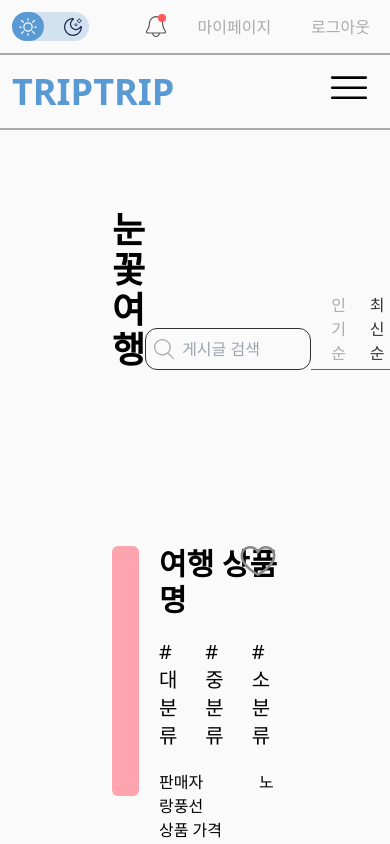
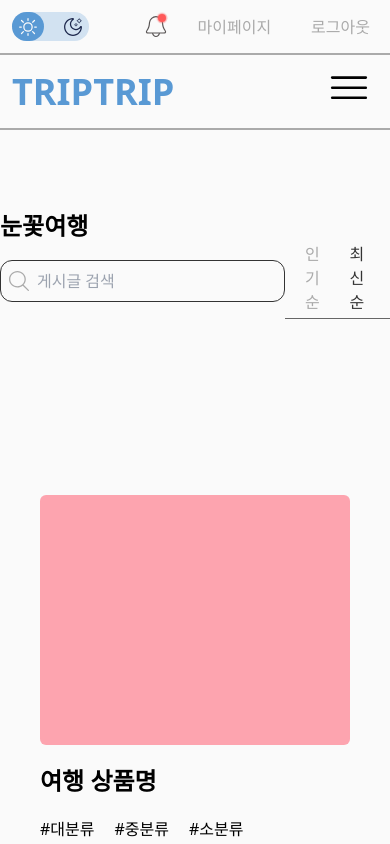
Before and after one commit to TRIP-Side-Project/frontend, a React (Vite) app: page /products in a window 390 px wide. Shown: the top 844 px of the page. Built offline with nearby package versions, Linux system fonts and the light colour scheme.

Commit message:
Style: 홈, 상품 목록 페이지 반응형 작업

```diff
--- a/src/components/Bookmark/Bookmark.tsx
+++ b/src/components/Bookmark/Bookmark.tsx
@@ -10,7 +10,7 @@ export default function Bookmark () {
   }
   return (
     <>
-    <div className="absolute top-0 right-0 cursor-pointer" onClick={handleBookmark}>
+    <div className="absolute bottom-2 right-2 md:top-0 md:right-0 cursor-pointer z-2" onClick={handleBookmark}>
       {isBookmarked ?
         <BookmarkButton fillColor="#FF5959" width="40px" height="30px" /> :
         <UnBookmarkButton fillColor="#888888" width="40px" height="30px" />
--- a/src/components/productListItems/ProductListItems.tsx
+++ b/src/components/productListItems/ProductListItems.tsx
@@ -2,26 +2,27 @@ import Bookmark from "../Bookmark/Bookmark";
 
 export default function ProductListItems () {
 
+
   return (
     <>
-    <div className="flex align-center relative my-24 cursor-pointer">
-      <div className="w-1/3 h-[250px] bg-rose-300 rounded-md"></div>
-      <div className="pl-5 flex flex-col justify-between align-center">
+    <div className=" mx-10 md:mx-0 flex flex-col justify-start items-start md:justify-normal md:items-stretch md:flex-row relative my-24 cursor-pointer">
+      <div className="w-full md:w-1/3 h-[250px] bg-rose-300 rounded-md"></div>
+      <div className="md:pl-5 flex flex-col md:justify-between">
         <div>
-          <h2 className="text-3xl mb-5 font-bold">여행 상품명</h2>
-          <div className="text-xl flex gap-5 mb-5">
+          <h2 className="text-2xl md:text-3xl mb-5 mt-5 md:mt-0 font-bold">여행 상품명</h2>
+          <div className="text-base md:text-xl flex gap-5 mb-5">
             <span>#대분류</span>
             <span>#중분류</span>
             <span>#소분류</span>
           </div>
         </div>
-        <div className="pb-3">
+        <div className="md:pb-3">
           <div>
-            <span className="w-[100px] inline-block">판매자</span>
+            <span className="w-[100px] inline-block font-bold">판매자</span>
             <span>노랑풍선</span>
           </div>
           <div>
-            <span className="w-[100px] inline-block">상품 가격</span>
+            <span className="w-[100px] inline-block font-bold">상품 가격</span>
             <span>1,000,000원</span>
           </div>
         </div>
--- a/src/pages/Home.tsx
+++ b/src/pages/Home.tsx
@@ -19,6 +19,7 @@ export default function Home() {
 
 	// 동적 화면 사이즈 구하기
 	// 근데 바뀔 때마다 함수가 돌아가서 성능면에서 개선이 필요해 보임.
+	// 전역에서 관리해야할듯
 	const [innerWidth, setInnerWidth] = useState(window.innerWidth);
 	useEffect(() => {
     const resizeListener = () => {
--- a/src/pages/ProductList.tsx
+++ b/src/pages/ProductList.tsx
@@ -1,4 +1,4 @@
-import { useState } from "react";
+import { useEffect, useState } from "react";
 
 import Search from "@/components/search/Search";
 import ProductListItems from "@/components/productListItems/ProductListItems";
@@ -6,6 +6,15 @@ import Pagenation from "@/components/Pagenation";
 import { Link } from "react-router-dom";
 
 const ProductList = () => {
+
+  // 동적 화면 상태
+  const [innerWidth, setInnerWidth] = useState(window.innerWidth);
+	useEffect(() => {
+    const resizeListener = () => {
+      setInnerWidth(window.innerWidth);
+    };
+    window.addEventListener("resize", resizeListener);
+  });
 
 
   // false -> 최신순 true -> 인기순
@@ -21,14 +30,27 @@ const ProductList = () => {
 
 
   return (
-    <div className="px-28 bg-BASIC_WHITE w-full">
-      <div className="flex justify-between items-end py-20">
-        <h1 className="text-4xl font-bold">눈꽃여행</h1>
-        <Search />
-        <div className="flex gap-2 text-base border-b border-DARK_GRAY_COLOR px-3 pb-1">
-          <span className={isSort ? viewSortClass : nonViewSortClass} onClick={handleSort}>인기순</span>
-          <span className={!isSort ? viewSortClass : nonViewSortClass} onClick={handleSort}>최신순</span>
-        </div>
+    <div className="md:px-28 bg-BASIC_WHITE w-full">
+      <div className="md:flex md:justify-between md:items-end py-20">
+        <h1 className="text-2xl md:text-4xl font-bold">눈꽃여행</h1>
+        {innerWidth > 768 &&
+          <>
+            <Search />
+            <div className="flex gap-2 text-base border-b border-DARK_GRAY_COLOR px-3 pb-1">
+              <span className={isSort ? viewSortClass : nonViewSortClass} onClick={handleSort}>인기순</span>
+              <span className={!isSort ? viewSortClass : nonViewSortClass} onClick={handleSort}>최신순</span>
+            </div>
+          </>
+        }
+        {innerWidth <= 768 &&
+          <div className="flex justify-between items-center">
+            <Search />
+            <div className="flex gap-2 text-base border-b border-DARK_GRAY_COLOR px-3 pb-1">
+              <span className={isSort ? viewSortClass : nonViewSortClass} onClick={handleSort}>인기순</span>
+              <span className={!isSort ? viewSortClass : nonViewSortClass} onClick={handleSort}>최신순</span>
+            </div>
+          </div>
+        }
       </div>
       {Array.from(Array(5), (_, index) => (
         <Link to={'/products/detail'}>
```
